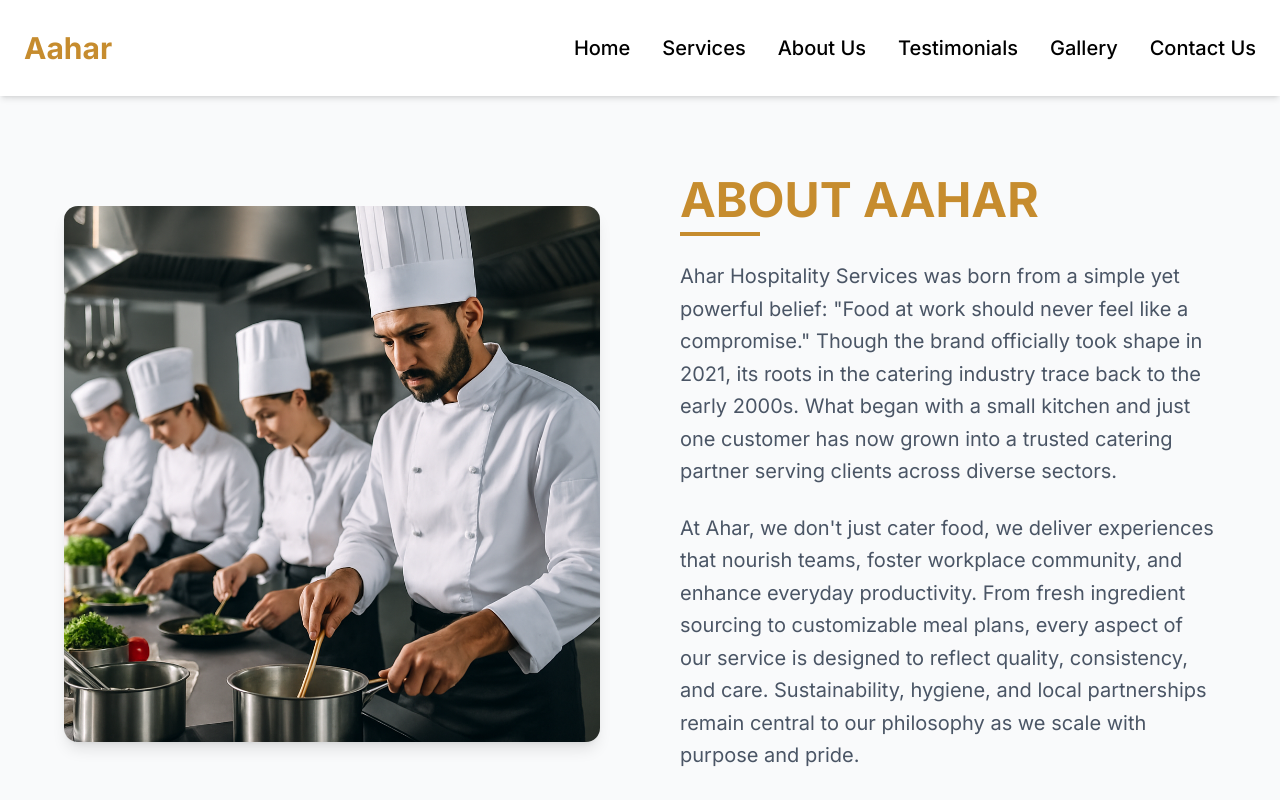
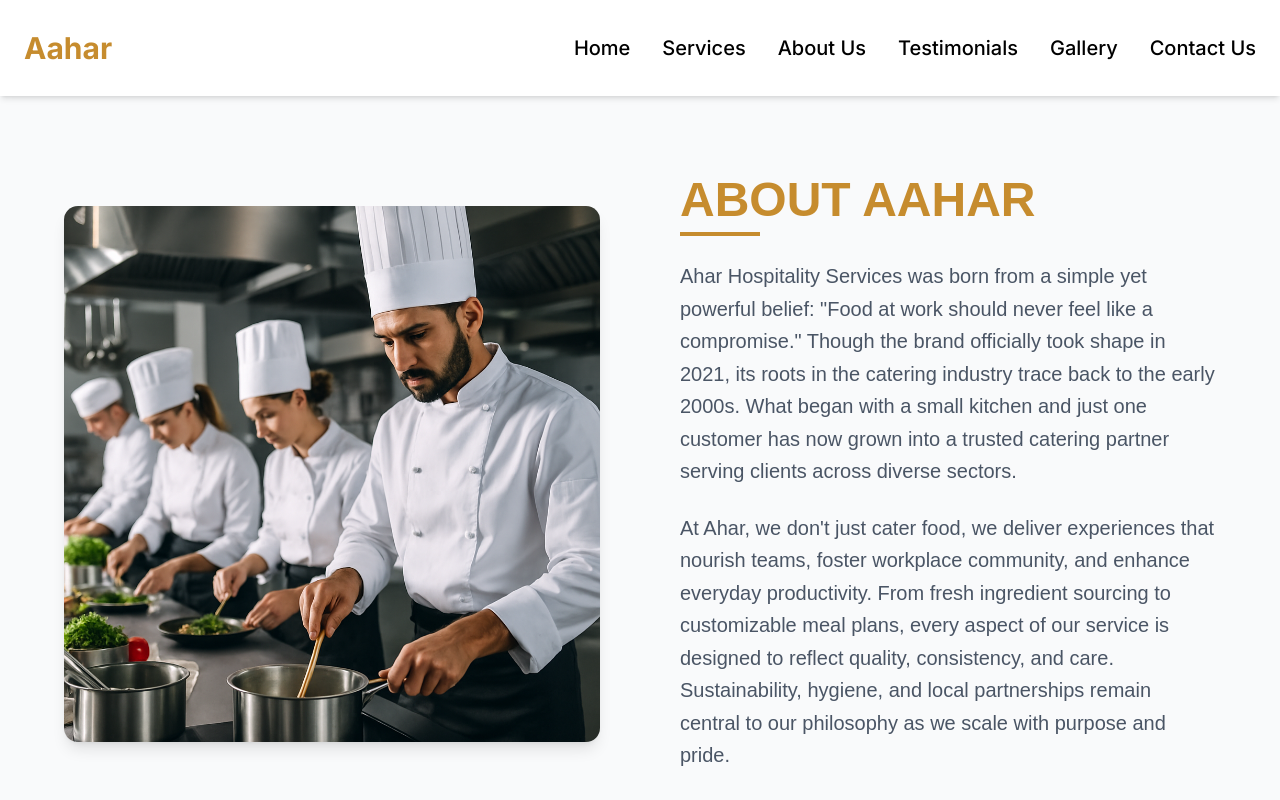
Before and after one commit to shubhampersia/aahar-catering, a Next.js app: page /about-us in a window 1280 px wide. Shown: the top 800 px of the page. Built offline with nearby package versions, Linux system fonts and the light colour scheme.

Commit message:
Added Poppin Font in About-us

```diff
--- a/app/about-us/page.tsx
+++ b/app/about-us/page.tsx
@@ -2,7 +2,7 @@ import Image from "next/image";
 
 export default function AboutUsPage() {
   return (
-    <div className="pt-24">
+    <div className="pt-24" style={{ fontFamily: "Poppins, sans-serif" }}>
       {/* About Aahar Section */}
       <section className="py-20 bg-gray-50">
         <div className="container mx-auto px-8 md:px-12">
```
